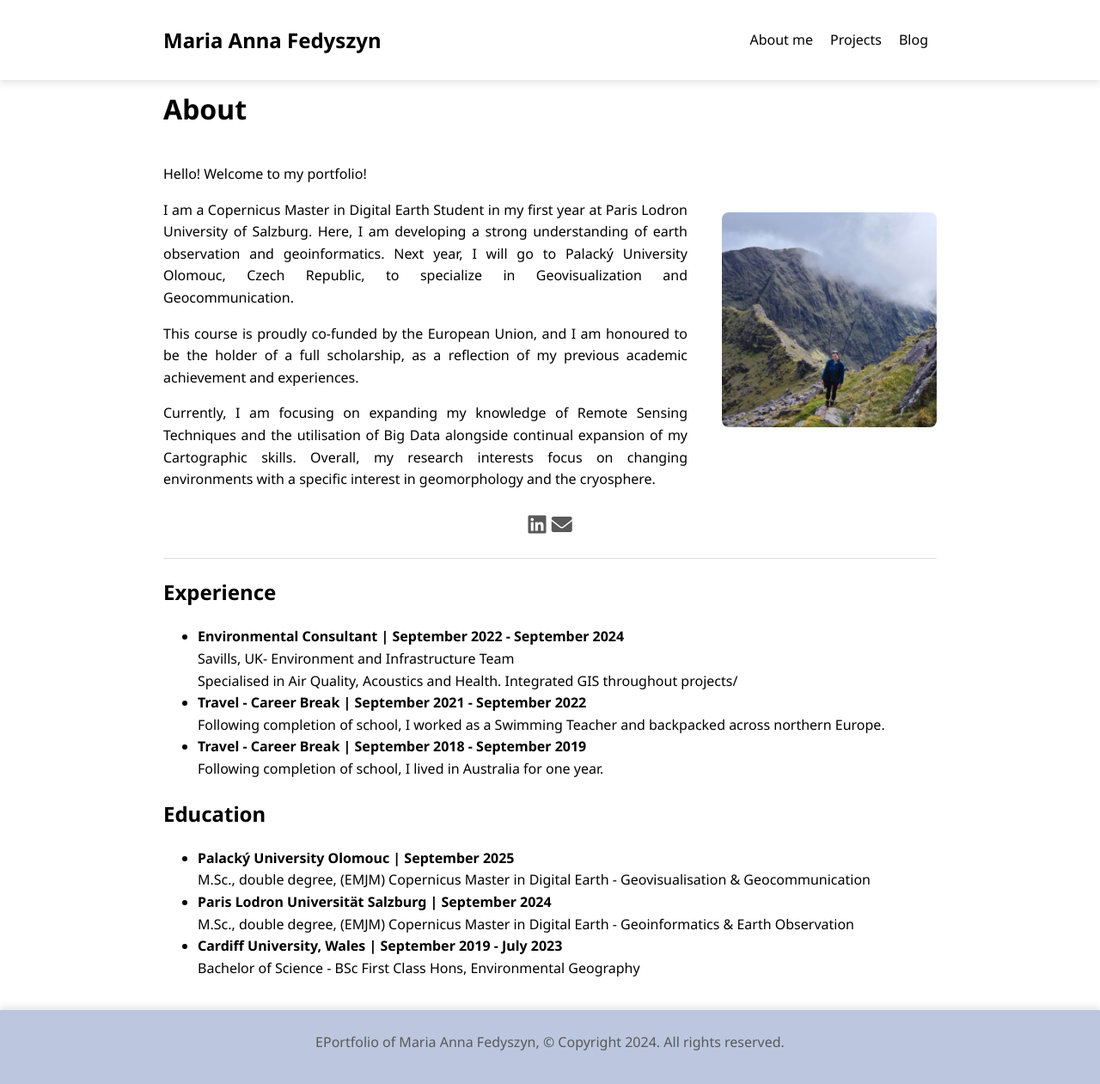
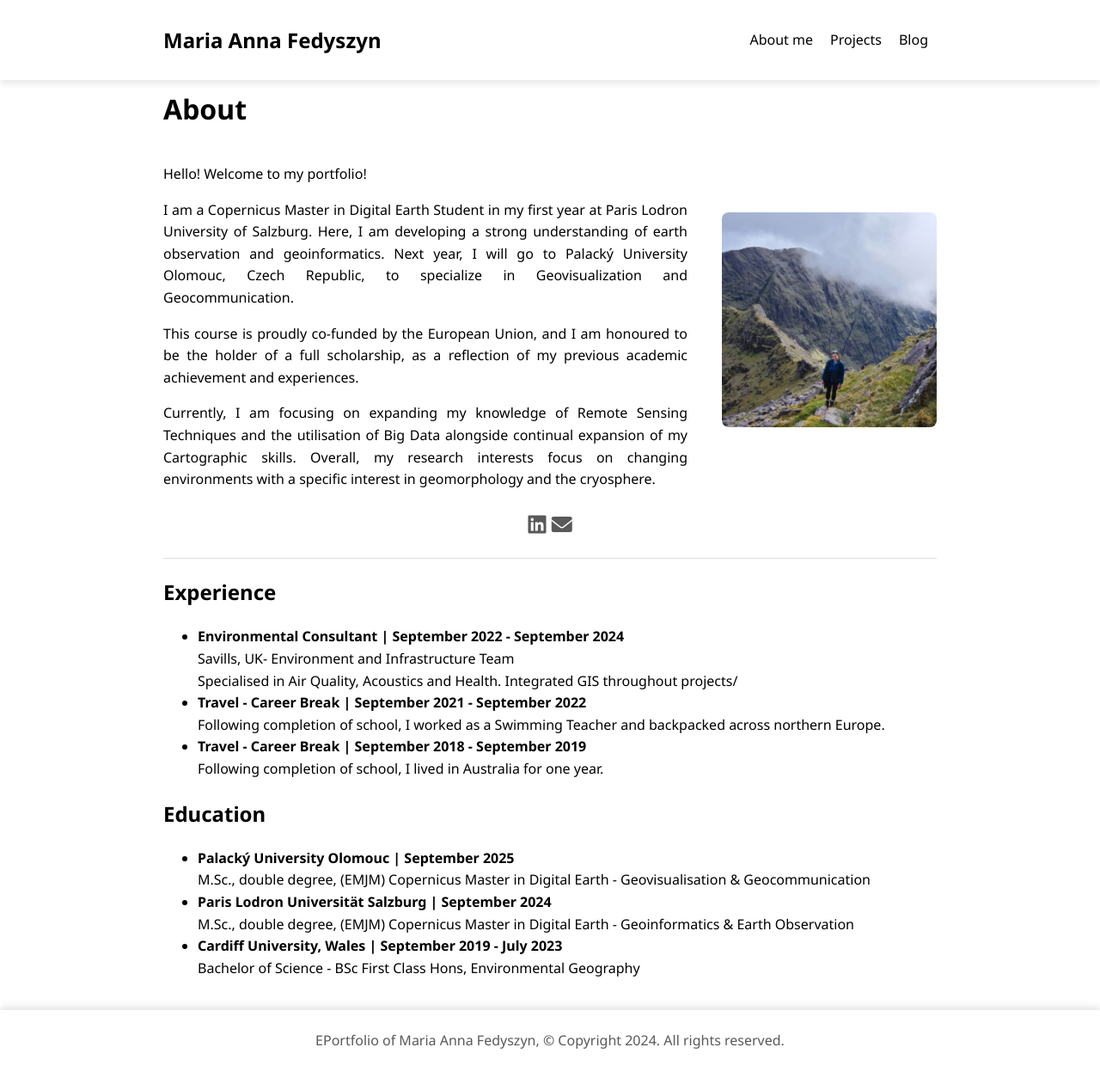
Before and after one commit to maria-anna-gis/maria-anna-gis.github.io, a Jekyll site: the page built from index.md, in a window 1280 px wide and 1271 px high. Shown: the top 1261 px of the window at 86% size. Built offline with Jekyll 4.4.1, drawn with Linux system fonts in a browser that asks for light colours.

Commit message:
Update main.css

```diff
--- a/assets/main.css
+++ b/assets/main.css
@@ -85,9 +85,9 @@ main {
 
 /* Footer Styles */
 footer {
-    background-color: #bcc7df;
+    background-color: #ffffff;
     color: #585958;
-    padding: 10px 0;
+    padding: 8px 0;
     position: relative;
     width: 100%;
     bottom: 0;
```
